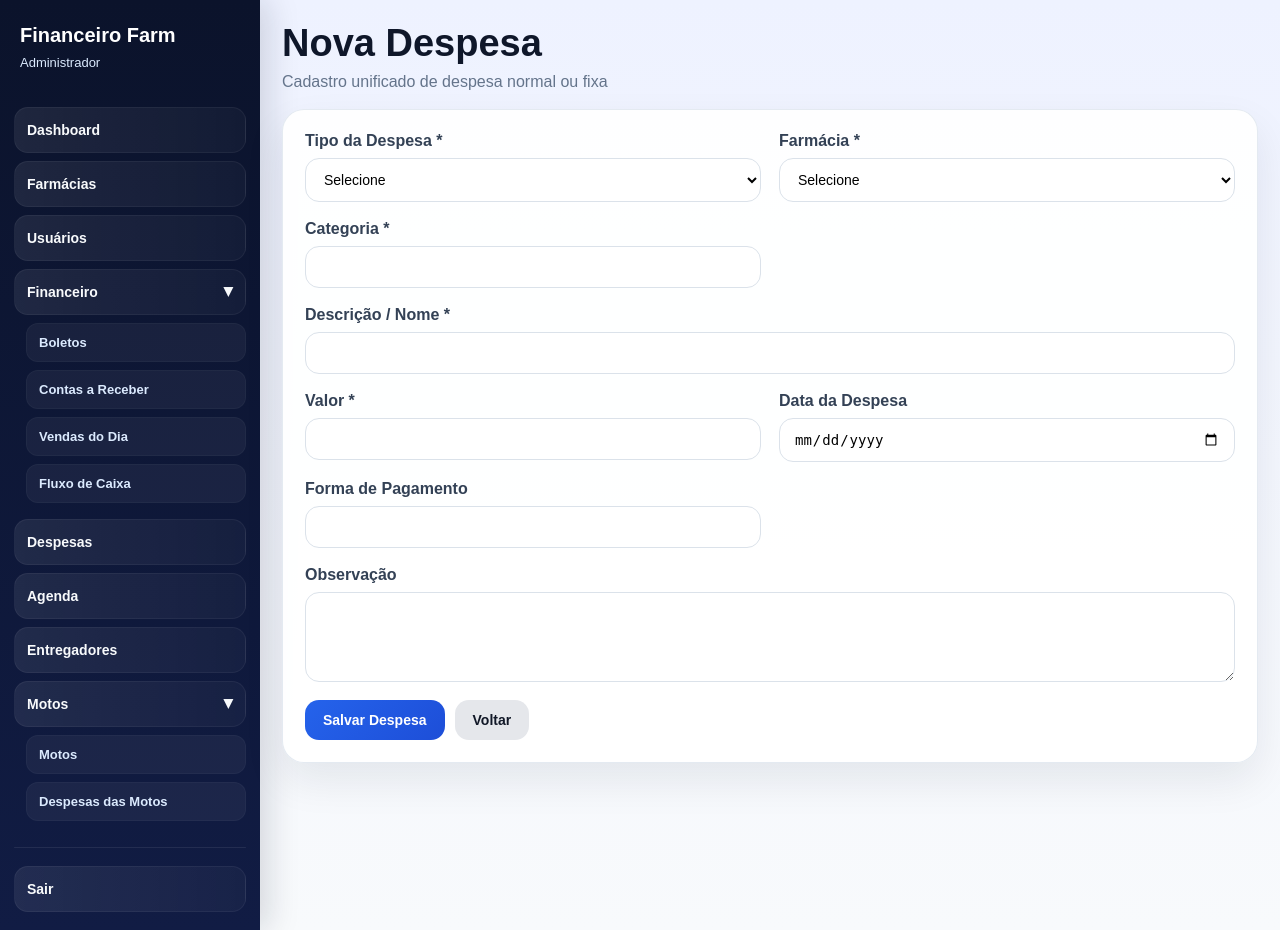
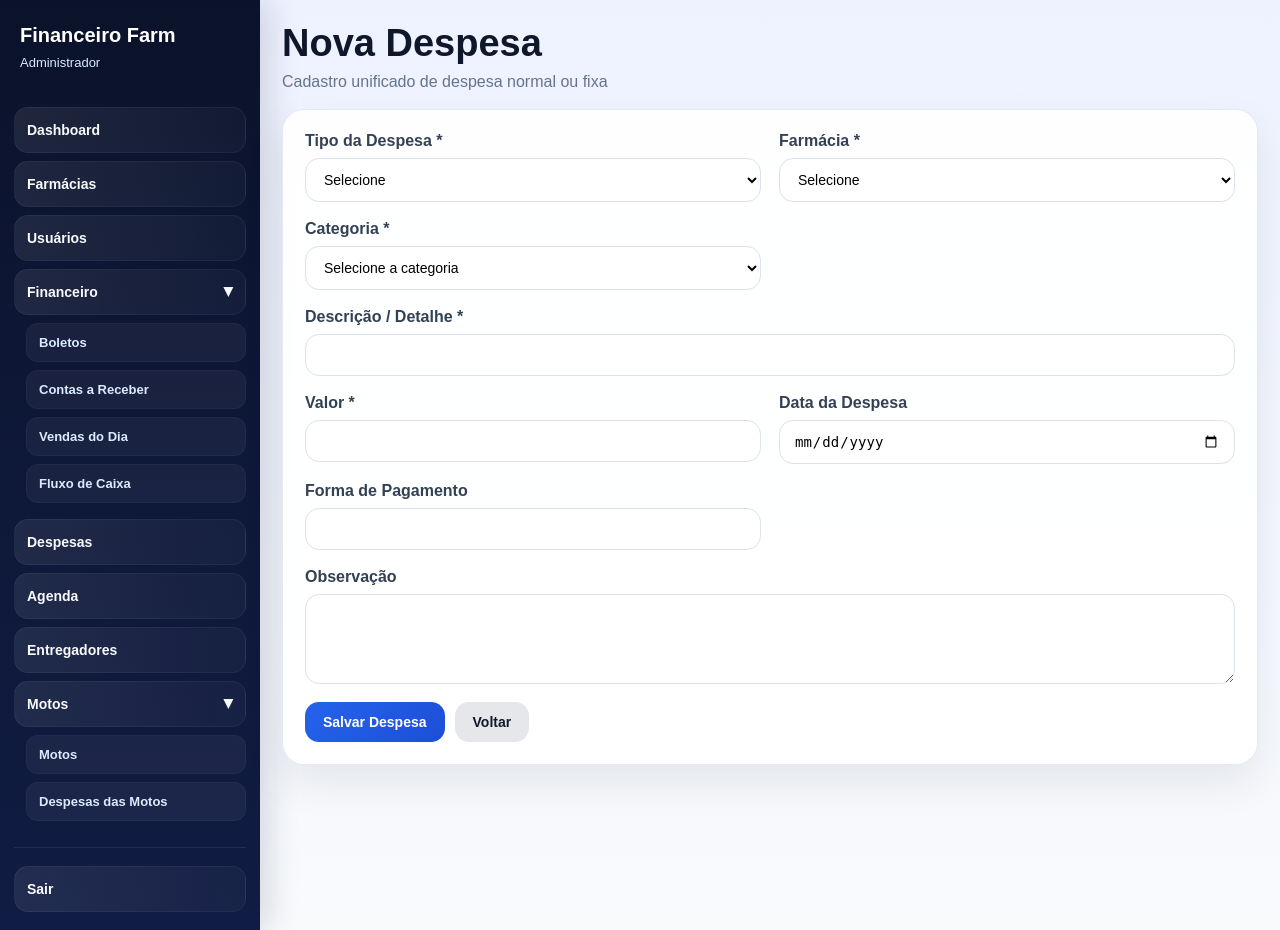
Before and after one commit to Mauricio3114/Financeiro_Farm, a Flask app: page /despesas/nova in a window 1280 px wide. Run offline with Flask 3, Linux system fonts and the light colour scheme; a user stored in the database is signed in; data comes from the database, SQL or seed files in the repository.

Commit message:
Despesas

```diff
--- a/app/templates/despesa_form.html
+++ b/app/templates/despesa_form.html
@@ -36,27 +36,70 @@
             <select name="farmacia_id" required>
                 <option value="">Selecione</option>
                 {% for farmacia in farmacias %}
-                    {% if tipo_edicao == 'fixa' %}
-                        <option value="{{ farmacia.id }}" {% if despesa and despesa.farmacia_id == farmacia.id %}selected{% endif %}>
-                            {{ farmacia.nome_fantasia }}
-                        </option>
-                    {% else %}
-                        <option value="{{ farmacia.id }}" {% if despesa and despesa.farmacia_id == farmacia.id %}selected{% endif %}>
-                            {{ farmacia.nome_fantasia }}
-                        </option>
-                    {% endif %}
+                    <option value="{{ farmacia.id }}" {% if despesa and despesa.farmacia_id == farmacia.id %}selected{% endif %}>
+                        {{ farmacia.nome_fantasia }}
+                    </option>
                 {% endfor %}
             </select>
         </div>
 
         <div class="form-group">
             <label>Categoria *</label>
-            <input type="text" name="categoria" value="{% if tipo_edicao == 'fixa' %}{{ despesa.categoria if despesa else '' }}{% else %}{{ despesa.categoria if despesa else '' }}{% endif %}" required>
+            {% set categoria_atual = despesa.categoria if despesa else '' %}
+            <select name="categoria" required>
+                <option value="">Selecione a categoria</option>
+
+                <optgroup label="Operacional">
+                    <option value="Energia" {% if categoria_atual == 'Energia' %}selected{% endif %}>Energia</option>
+                    <option value="Água" {% if categoria_atual == 'Água' %}selected{% endif %}>Água</option>
+                    <option value="Internet" {% if categoria_atual == 'Internet' %}selected{% endif %}>Internet</option>
+                    <option value="Sistema" {% if categoria_atual == 'Sistema' %}selected{% endif %}>Sistema</option>
+                    <option value="Telefone" {% if categoria_atual == 'Telefone' %}selected{% endif %}>Telefone</option>
+                    <option value="Material de Escritório" {% if categoria_atual == 'Material de Escritório' %}selected{% endif %}>Material de Escritório</option>
+                    <option value="Limpeza" {% if categoria_atual == 'Limpeza' %}selected{% endif %}>Limpeza</option>
+                    <option value="Taxas Bancárias" {% if categoria_atual == 'Taxas Bancárias' %}selected{% endif %}>Taxas Bancárias</option>
+                    <option value="Contador" {% if categoria_atual == 'Contador' %}selected{% endif %}>Contador</option>
+                    <option value="Impostos" {% if categoria_atual == 'Impostos' %}selected{% endif %}>Impostos</option>
+                </optgroup>
+
+                <optgroup label="Entregas">
+                    <option value="Combustível" {% if categoria_atual == 'Combustível' %}selected{% endif %}>Combustível</option>
+                    <option value="Manutenção Moto" {% if categoria_atual == 'Manutenção Moto' %}selected{% endif %}>Manutenção Moto</option>
+                    <option value="Troca de Óleo" {% if categoria_atual == 'Troca de Óleo' %}selected{% endif %}>Troca de Óleo</option>
+                    <option value="Pneus" {% if categoria_atual == 'Pneus' %}selected{% endif %}>Pneus</option>
+                    <option value="Peças" {% if categoria_atual == 'Peças' %}selected{% endif %}>Peças</option>
+                    <option value="Seguro Moto" {% if categoria_atual == 'Seguro Moto' %}selected{% endif %}>Seguro Moto</option>
+                    <option value="Documentação Moto" {% if categoria_atual == 'Documentação Moto' %}selected{% endif %}>Documentação Moto</option>
+                    <option value="Aluguel de Moto" {% if categoria_atual == 'Aluguel de Moto' %}selected{% endif %}>Aluguel de Moto</option>
+                </optgroup>
+
+                <optgroup label="Pessoal">
+                    <option value="Salários" {% if categoria_atual == 'Salários' %}selected{% endif %}>Salários</option>
+                    <option value="Comissão" {% if categoria_atual == 'Comissão' %}selected{% endif %}>Comissão</option>
+                    <option value="Vale Transporte" {% if categoria_atual == 'Vale Transporte' %}selected{% endif %}>Vale Transporte</option>
+                    <option value="Vale Alimentação" {% if categoria_atual == 'Vale Alimentação' %}selected{% endif %}>Vale Alimentação</option>
+                    <option value="Encargos" {% if categoria_atual == 'Encargos' %}selected{% endif %}>Encargos</option>
+                    <option value="Férias" {% if categoria_atual == 'Férias' %}selected{% endif %}>Férias</option>
+                    <option value="13º Salário" {% if categoria_atual == '13º Salário' %}selected{% endif %}>13º Salário</option>
+                    <option value="Treinamento" {% if categoria_atual == 'Treinamento' %}selected{% endif %}>Treinamento</option>
+                </optgroup>
+
+                <optgroup label="Estrutura">
+                    <option value="Aluguel" {% if categoria_atual == 'Aluguel' %}selected{% endif %}>Aluguel</option>
+                    <option value="Reforma" {% if categoria_atual == 'Reforma' %}selected{% endif %}>Reforma</option>
+                    <option value="Equipamentos" {% if categoria_atual == 'Equipamentos' %}selected{% endif %}>Equipamentos</option>
+                    <option value="Móveis" {% if categoria_atual == 'Móveis' %}selected{% endif %}>Móveis</option>
+                    <option value="Ar Condicionado" {% if categoria_atual == 'Ar Condicionado' %}selected{% endif %}>Ar Condicionado</option>
+                    <option value="Manutenção Predial" {% if categoria_atual == 'Manutenção Predial' %}selected{% endif %}>Manutenção Predial</option>
+                    <option value="Segurança" {% if categoria_atual == 'Segurança' %}selected{% endif %}>Segurança</option>
+                    <option value="Câmeras / Monitoramento" {% if categoria_atual == 'Câmeras / Monitoramento' %}selected{% endif %}>Câmeras / Monitoramento</option>
+                </optgroup>
+            </select>
         </div>
 
-        <div class="form-group full">
-            <label>Descrição / Nome *</label>
-            <input type="text" name="descricao" value="{% if tipo_edicao == 'fixa' %}{{ despesa.nome if despesa else '' }}{% else %}{{ despesa.descricao if despesa else '' }}{% endif %}" required>
+        <div class="form-group full" id="campo_descricao">
+            <label id="label_descricao">Descrição / Detalhe *</label>
+            <input type="text" name="descricao" id="descricao_input" value="{% if tipo_edicao == 'fixa' %}{{ despesa.nome if despesa else '' }}{% else %}{{ despesa.descricao if despesa else '' }}{% endif %}" required>
         </div>
 
         <div class="form-group">
@@ -115,13 +158,20 @@ function alternarCamposDespesa() {
     const tipo = document.getElementById('tipo_despesa') ? document.getElementById('tipo_despesa').value : "{{ tipo_edicao or '' }}";
     const camposNormais = document.querySelectorAll('.campo-normal');
     const camposFixos = document.querySelectorAll('.campo-fixa');
+    const labelDescricao = document.getElementById('label_descricao');
 
     if (tipo === 'fixa') {
         camposNormais.forEach(el => el.style.display = 'none');
         camposFixos.forEach(el => el.style.display = 'flex');
+        if (labelDescricao) {
+            labelDescricao.textContent = 'Nome da Despesa Fixa *';
+        }
     } else {
         camposNormais.forEach(el => el.style.display = 'flex');
         camposFixos.forEach(el => el.style.display = 'none');
+        if (labelDescricao) {
+            labelDescricao.textContent = 'Descrição / Detalhe *';
+        }
     }
 }
 
```
